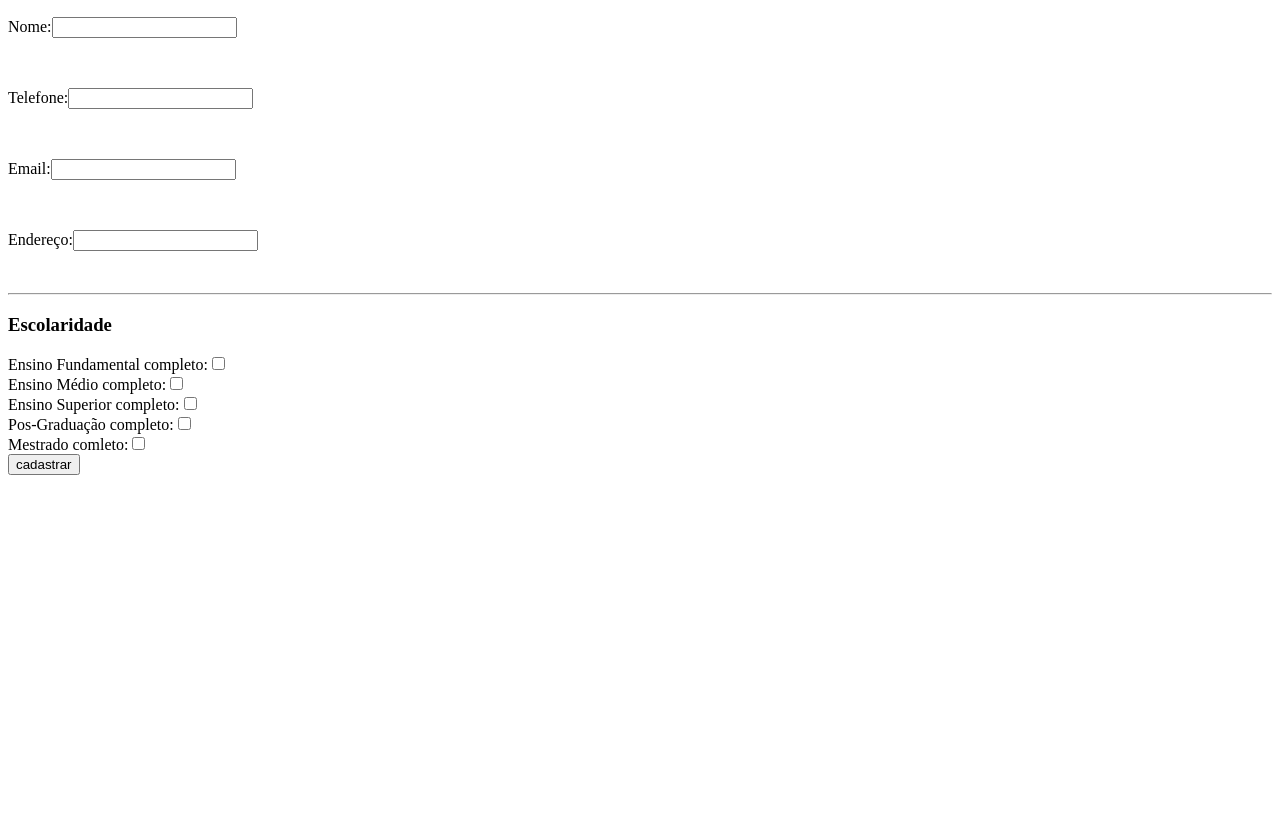
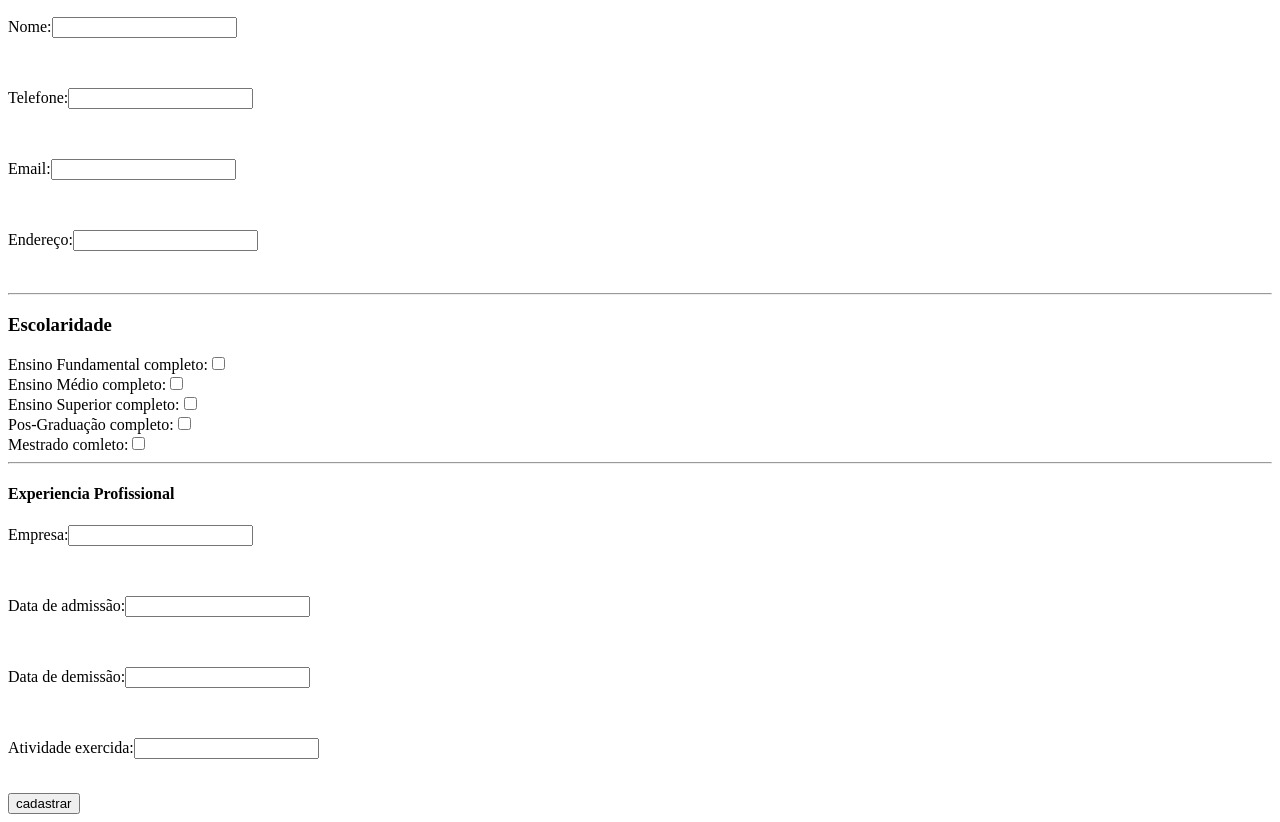
Before and after one commit to mariafo2008/SITE, a plain HTML site: page view/curriculo.html in a window 1280 px wide. Shown: the part 110-932 px from the top of the page. Before the commit the page ends 800 px from the top, so only its background shows below. Drawn offline with Linux system fonts and the light colour scheme.

Commit message:
Update curriculo.html

```diff
--- a/view/curriculo.html
+++ b/view/curriculo.html
@@ -18,6 +18,12 @@
         Ensino Superior completo:<input type="checkbox"></br>
         Pos-Graduação completo:<input type="checkbox"></br>
         Mestrado comleto:<input type="checkbox"></br>
+      <hr>
+      <h4>Experiencia Profissional</h4>
+        <p>Empresa:<input type="text" value=""></p></br>
+        <p>Data de admissão:<input type="text" value=""></p></br>
+        <p>Data de demissão:<input type="text" value=""></p></br>
+        <p>Atividade exercida:<input type="text" value=""></p></br>
       <input type="submit" value="cadastrar">
     </form>
   </body>
```
Lines whose indentation alone changed are shown as unchanged.
